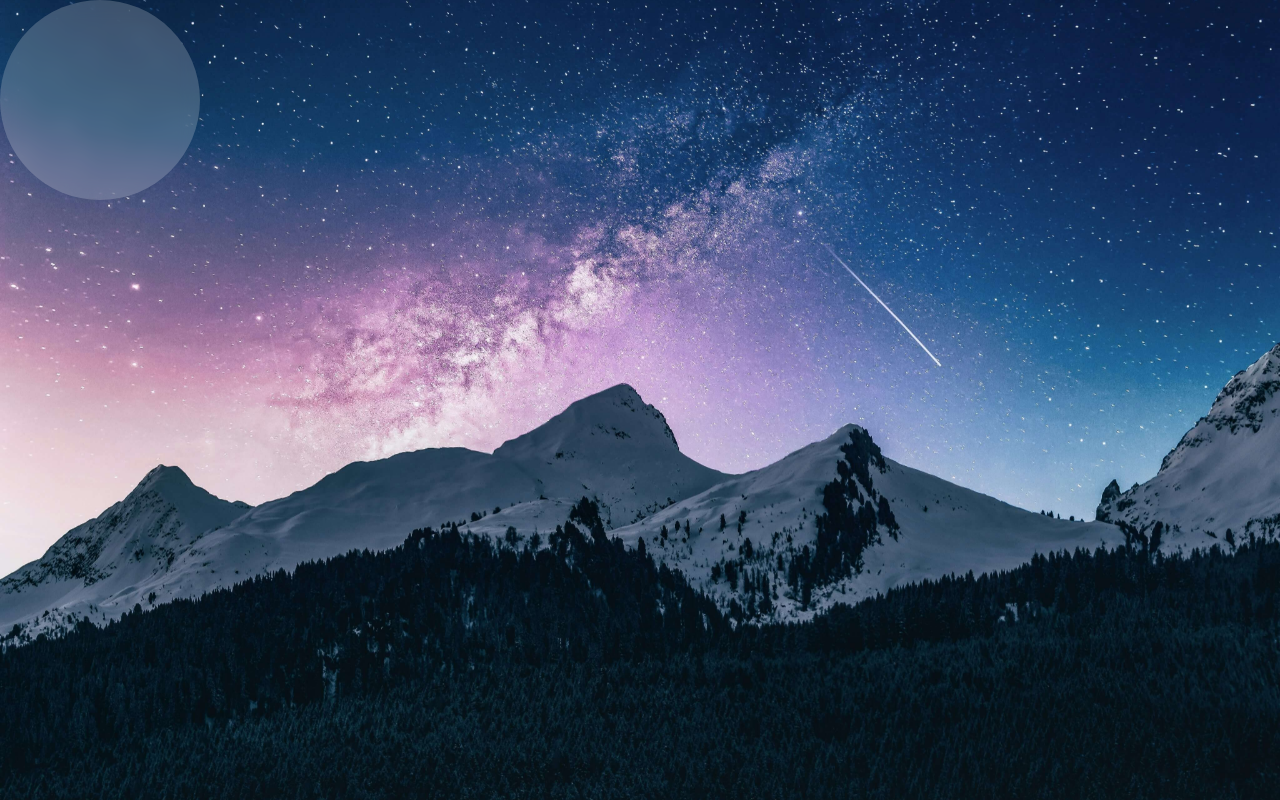
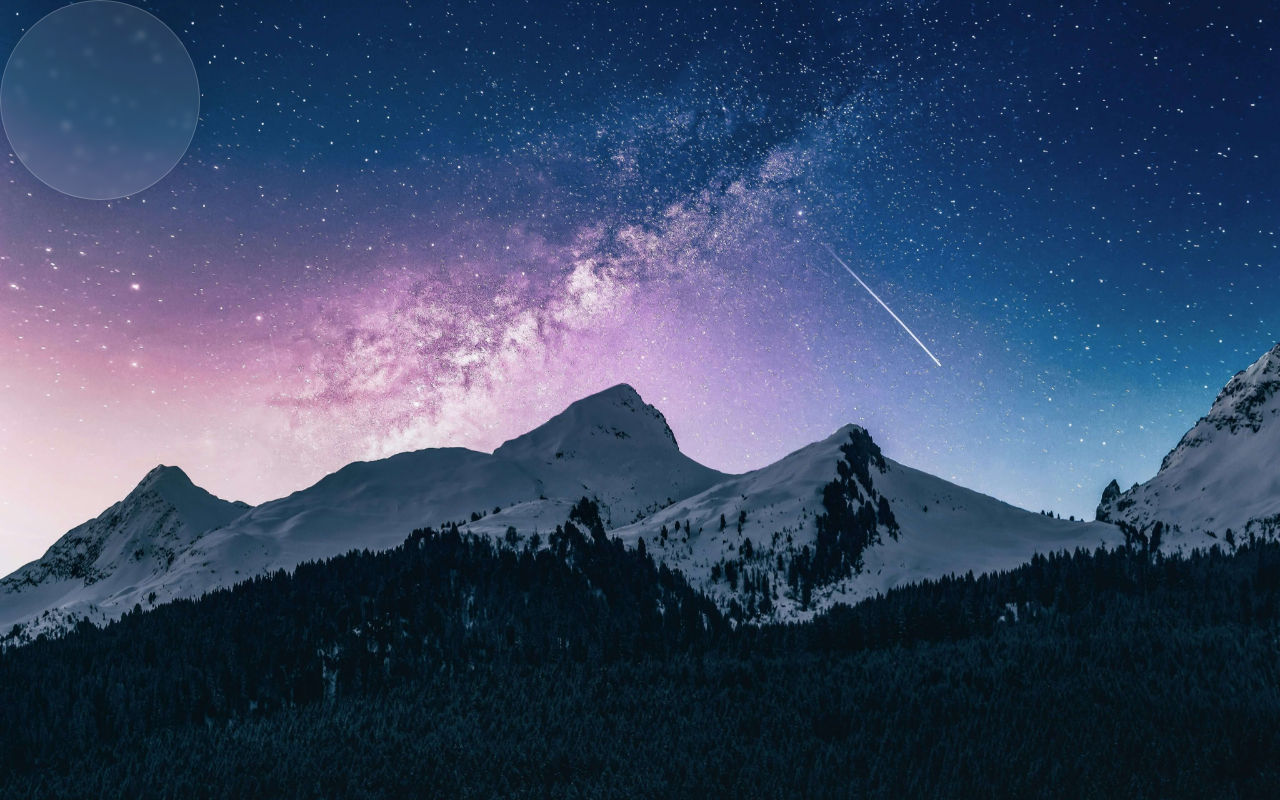
Before and after one commit to dgschel/liquidglass, an Angular app: page / in a window 1280 px wide. Built offline with nearby package versions, Linux system fonts and the light colour scheme.

Commit message:
add liquid glass with some transparency

```diff
--- a/src/app/app.component.css
+++ b/src/app/app.component.css
@@ -10,6 +10,8 @@
   width: 200px;
   height: 200px;
   border-radius: 50%;
-  backdrop-filter: blur(10px);
-  background-color: rgba(255, 255, 255, 0.2);
+  backdrop-filter: blur(3px);
+  background-color: rgba(255, 255, 255, 0.1);
+  border: 1px solid rgba(255, 255, 255, 0.2);
+  box-shadow: 0 4px 30px rgba(0, 0, 0, 0.1);
 }
```
